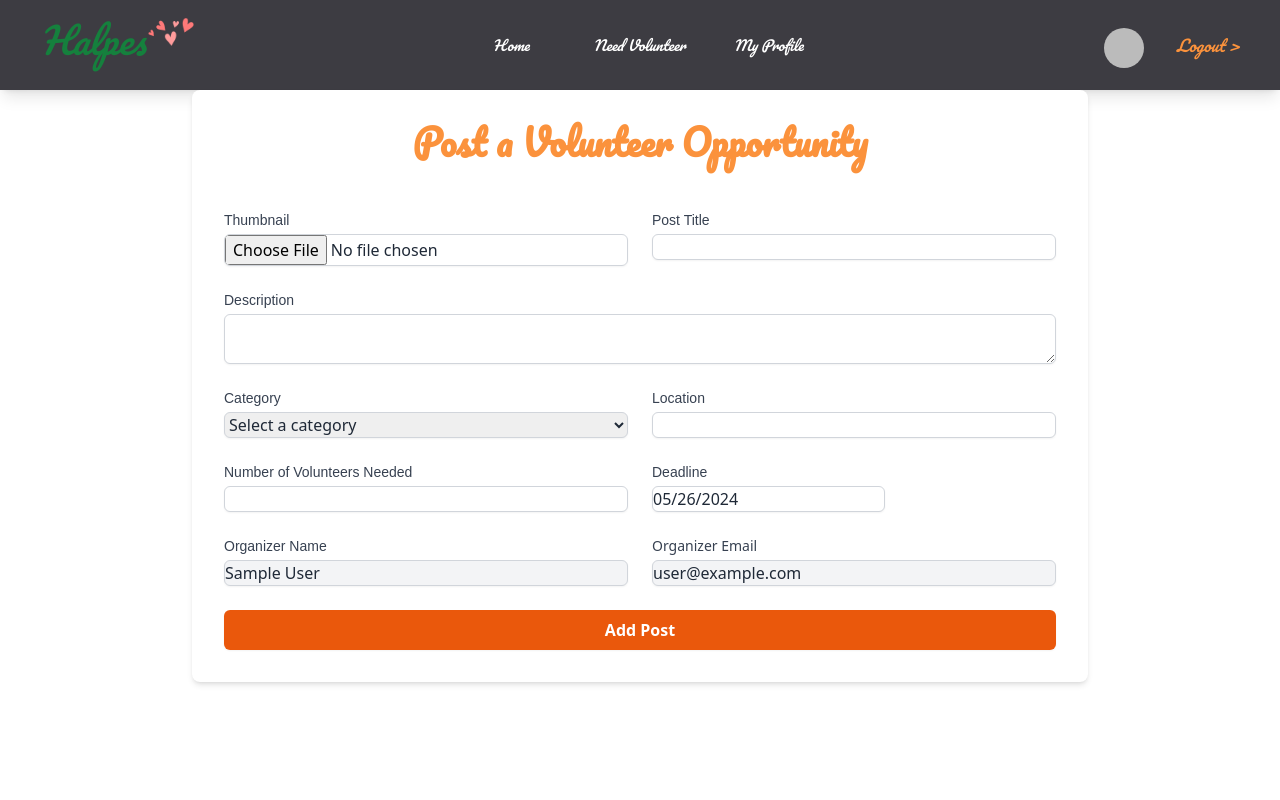
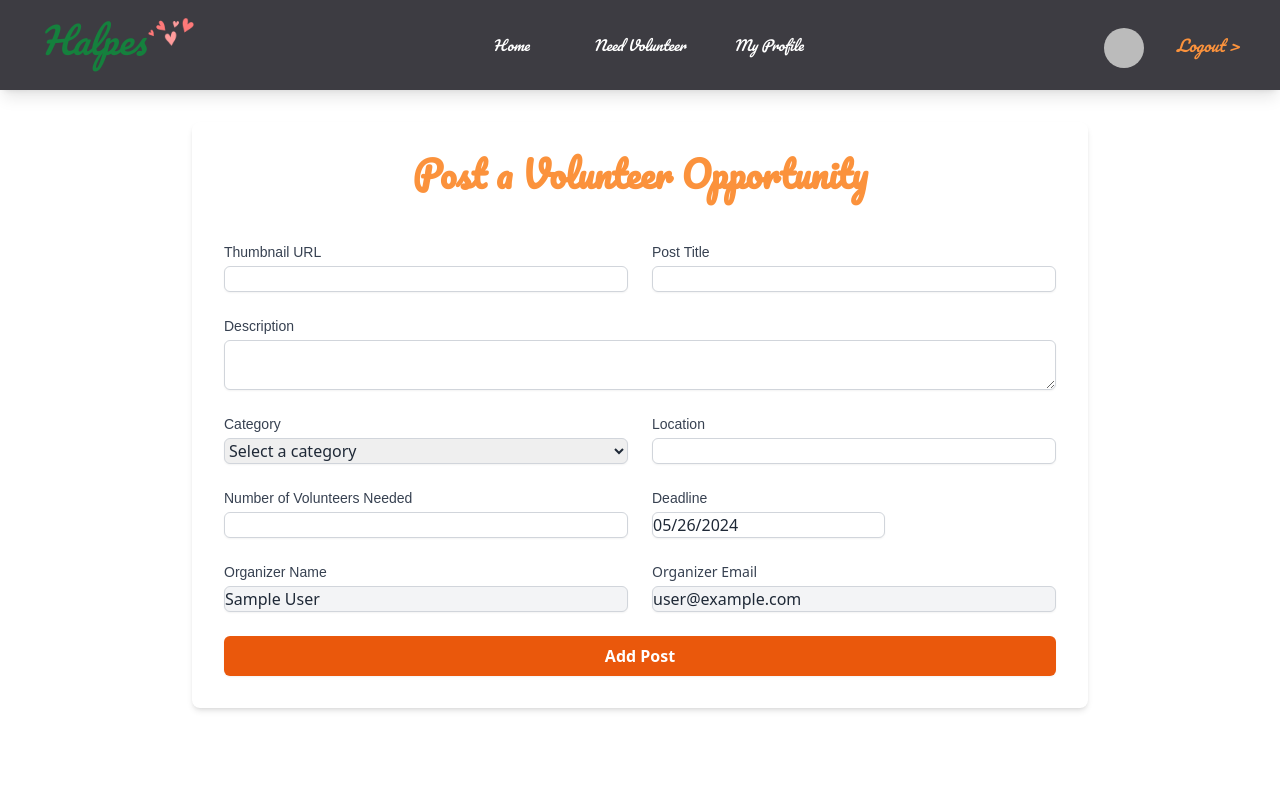
Before and after one commit to ProgSomel/halpes-client, a React (Vite) app: page /addVolunteer in a window 1280 px wide. Shown: the top 800 px of the page. Built offline with nearby package versions, Linux system fonts and the light colour scheme; no server answers; sample sign-in values are in the browser's storage; a web font is replaced by a local one.

Commit message:
Post Volunteer Post Done

```diff
--- a/src/pages/AddVolunteer/AddVolunteer.jsx
+++ b/src/pages/AddVolunteer/AddVolunteer.jsx
@@ -3,39 +3,103 @@ import DatePicker from "react-datepicker";
 
 import "react-datepicker/dist/react-datepicker.css";
 import { AuthContext } from "../../provider/AuthProvider";
+import axios from "axios";
+import Swal from "sweetalert2";
 
 const AddVolunteer = () => {
   const [startDate, setStartDate] = useState(new Date());
-    const {user} = useContext(AuthContext);
+  const { user } = useContext(AuthContext);
+
+  // handle Form Submit
+  const handleFormSubmit = async (e) => {
+    e.preventDefault();
+    const form = e.target;
+    const thumbnail = form.picture.value;
+    const title = form.title.value;
+    const description = form.description.value;
+    const category = form.category.value;
+    const location = form.location.value;
+    const numberOfVolunteersNeeded = form.numberOfVolunteersNeeded.value;
+    const deadline = startDate;
+    const volunteerData = {
+      thumbnail,
+      title,
+      description,
+      category,
+      location,
+      numberOfVolunteersNeeded,
+      deadline,
+      organizerName: user?.displayName,
+      organizerNameOrEmail: user?.email,
+    };
+    try {
+      const response = await axios.post(
+        "http://localhost:5000/volunteer",
+        volunteerData
+      );
+      if (response.data) {
+        Swal.fire({
+          icon: "success",
+          title: "Success...",
+          text: "Successfully Posted",
+        });
+      }
+      form.reset();
+    } catch (error) {
+      Swal.fire({
+        icon: "error",
+        title: "Oops...",
+        text: `${error?.message}`,
+      });
+    }
+  };
 
   return (
-    <div className="max-w-4xl mx-auto p-8 bg-white rounded-lg shadow-md">
-      <h2 className="text-4xl  font-bold mb-12 text-orange-400 text-center font-pacifico ">Post a Volunteer Opportunity</h2>
-      <form className="space-y-6">
+    <div className="max-w-4xl mx-auto p-8 bg-white rounded-lg shadow-md my-8">
+      <h2 className="text-4xl  font-bold mb-12 text-orange-400 text-center font-pacifico ">
+        Post a Volunteer Opportunity
+      </h2>
+      <form onSubmit={handleFormSubmit} className="space-y-6">
         <div className="grid grid-cols-1 md:grid-cols-2 gap-6">
           <div className="col-span-1">
-            <label className="block text-sm font-medium text-gray-700 font-poetsen">Thumbnail</label>
+            <label className="block text-sm font-medium text-gray-700 font-poetsen">
+              Thumbnail URL
+            </label>
             <input
               name="picture"
-             type="file" className="mt-1 block w-full border border-gray-300 rounded-md shadow-sm focus:border-orange-500 focus:ring-orange-500" />
+              type="text"
+              className="mt-1 block w-full border border-gray-300 rounded-md shadow-sm focus:border-orange-500 focus:ring-orange-500"
+            />
           </div>
           <div className="col-span-1">
-            <label className="block text-sm font-medium text-gray-700 font-poetsen">Post Title</label>
+            <label className="block text-sm font-medium text-gray-700 font-poetsen">
+              Post Title
+            </label>
             <input
               name="title"
-             type="text" className="mt-1 block w-full border border-gray-300 rounded-md shadow-sm focus:border-orange-500 focus:ring-orange-500" />
+              type="text"
+              className="mt-1 block w-full border border-gray-300 rounded-md shadow-sm focus:border-orange-500 focus:ring-orange-500"
+            />
           </div>
         </div>
         <div>
-          <label className="block text-sm font-medium text-gray-700 font-poetsen">Description</label>
+          <label className="block text-sm font-medium text-gray-700 font-poetsen">
+            Description
+          </label>
           <textarea
             name="description"
-           className="mt-1 block w-full border border-gray-300 rounded-md shadow-sm focus:border-orange-500 focus:ring-orange-500"></textarea>
+            className="mt-1 block w-full border border-gray-300 rounded-md shadow-sm focus:border-orange-500 focus:ring-orange-500"
+          ></textarea>
         </div>
         <div className="grid grid-cols-1 md:grid-cols-2 gap-6">
           <div className="col-span-1">
-            <label className="block text-sm font-medium text-gray-700 font-poetsen">Category</label>
-            <select className="mt-1 block w-full border border-gray-300 rounded-md shadow-sm focus:border-orange-500 focus:ring-orange-500">
+            <label className="block text-sm font-medium text-gray-700 font-poetsen">
+              Category
+            </label>
+            <select
+              name="category"
+              className="mt-1 block w-full border border-gray-300 rounded-md shadow-sm focus:border-orange-500 focus:ring-orange-500"
+            >
               <option value="">Select a category</option>
               <option value="healthcare">Healthcare</option>
               <option value="education">Education</option>
@@ -44,36 +108,67 @@ const AddVolunteer = () => {
             </select>
           </div>
           <div className="col-span-1">
-            <label className="block text-sm font-medium text-gray-700 font-poetsen">Location</label>
+            <label className="block text-sm font-medium text-gray-700 font-poetsen">
+              Location
+            </label>
             <input
               name="location"
-             type="text" className="mt-1 block w-full border border-gray-300 rounded-md shadow-sm focus:border-orange-500 focus:ring-orange-500" />
+              type="text"
+              className="mt-1 block w-full border border-gray-300 rounded-md shadow-sm focus:border-orange-500 focus:ring-orange-500"
+            />
           </div>
         </div>
         <div className="grid grid-cols-1 md:grid-cols-2 gap-6">
           <div className="col-span-1">
-            <label className="block text-sm font-medium text-gray-700 font-poetsen">Number of Volunteers Needed</label>
+            <label className="block text-sm font-medium text-gray-700 font-poetsen">
+              Number of Volunteers Needed
+            </label>
             <input
               name="numberOfVolunteersNeeded"
-             type="number" className="mt-1 block w-full border border-gray-300 rounded-md shadow-sm focus:border-orange-500 focus:ring-orange-500" />
+              type="number"
+              className="mt-1 block w-full border border-gray-300 rounded-md shadow-sm focus:border-orange-500 focus:ring-orange-500"
+            />
           </div>
           <div className="col-span-1">
-            <label className="block text-sm font-medium text-gray-700 font-poetsen">Deadline</label>
-            <DatePicker selected={startDate} onChange={(date) => setStartDate(date)} className="mt-1 block w-full border border-gray-300 rounded-md shadow-sm focus:border-orange-500 focus:ring-orange-500" />
+            <label className="block text-sm font-medium text-gray-700 font-poetsen">
+              Deadline
+            </label>
+            <DatePicker
+              selected={startDate}
+              onChange={(date) => setStartDate(date)}
+              className="mt-1 block w-full border border-gray-300 rounded-md shadow-sm focus:border-orange-500 focus:ring-orange-500"
+            />
           </div>
         </div>
         <div className="grid grid-cols-1 md:grid-cols-2 gap-6">
           <div className="col-span-1">
-            <label className="block text-sm font-medium text-gray-700 font-poetsen">Organizer Name</label>
-            <input type="text" defaultValue={user?.displayName}  readOnly className="mt-1 block w-full bg-gray-100 border border-gray-300 rounded-md shadow-sm" />
+            <label className="block text-sm font-medium text-gray-700 font-poetsen">
+              Organizer Name
+            </label>
+            <input
+              type="text"
+              defaultValue={user?.displayName}
+              readOnly
+              className="mt-1 block w-full bg-gray-100 border border-gray-300 rounded-md shadow-sm"
+            />
           </div>
           <div className="col-span-1">
-            <label className="block text-sm font-medium text-gray-700">Organizer Email</label>
-            <input type="email" defaultValue={user?.email}  readOnly className="mt-1 block w-full bg-gray-100 border border-gray-300 rounded-md shadow-sm" />
+            <label className="block text-sm font-medium text-gray-700">
+              Organizer Email
+            </label>
+            <input
+              type="email"
+              defaultValue={user?.email}
+              readOnly
+              className="mt-1 block w-full bg-gray-100 border border-gray-300 rounded-md shadow-sm"
+            />
           </div>
         </div>
         <div>
-          <button type="submit" className="w-full py-2 px-4 bg-orange-600 text-white font-semibold rounded-md shadow-sm hover:bg-orange-700 focus:outline-none focus:ring-2 focus:ring-orange-500">
+          <button
+            type="submit"
+            className="w-full py-2 px-4 bg-orange-600 text-white font-semibold rounded-md shadow-sm hover:bg-orange-700 focus:outline-none focus:ring-2 focus:ring-orange-500"
+          >
             Add Post
           </button>
         </div>
```
Lines whose indentation alone changed are shown as unchanged.
